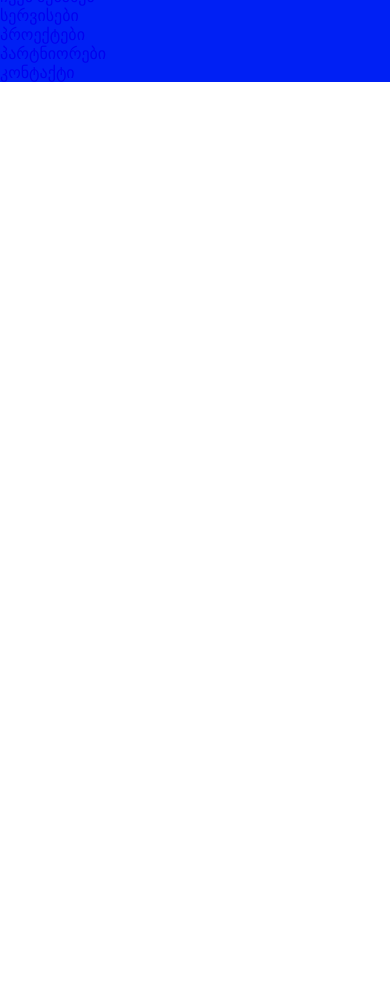
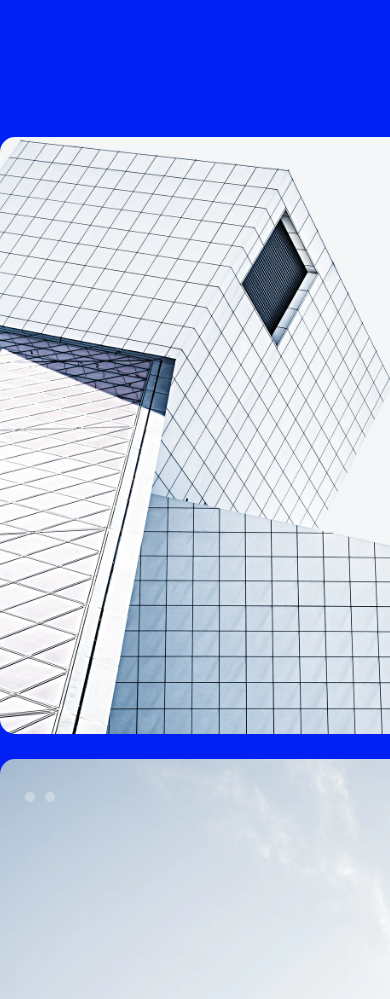
Before and after one commit to Effimowsky/davaleba-11, a plain HTML site: page index.html in a window 390 px wide. Shown: the part 101-1100 px from the top of the page. Before the commit the page ends 844 px from the top, so only its background shows below. Drawn offline with Linux system fonts and the light colour scheme.

Commit message:
add responsive on 1024 resolution

```diff
--- a/index.html
+++ b/index.html
@@ -9,31 +9,48 @@
   </head>
   <body>
     <header>
-      <div class="container">
+      <div class="container flex">
         <img src="images/logo.png" class="logo" alt="logo" />
-        <nav class="navbar">
+        <div class="navbar">
+          <nav>
             <ul>
-            <li>
+              <li class="navbar-li">
                 <a href="#">მთავარი</a>
               </li>
-            <li>
+              <li class="navbar-li">
                 <a href="#">ჩვენ შესახებ</a>
               </li>
-            <li>
+              <li class="navbar-li">
                 <a href="#">სერვისები</a>
               </li>
-            <li>
+              <li class="navbar-li">
                 <a href="#">პროექტები</a>
               </li>
-            <li>
+              <li class="navbar-li">
                 <a href="#">პარტნიორები</a>
               </li>
-            <li>
+              <li class="navbar-li contact-box">
                 <a href="#">კონტაქტი</a>
               </li>
             </ul>
           </nav>
         </div>
+      </div>
     </header>
+    <section>
+      <div class="image-box flex">
+        <div class="container image-box1">
+          <img src="images/image1.png" alt="photo" />
+          <div class="circles container">
+            <div class="circle"></div>
+            <span></span>
+            <span></span>
+          </div>
+        </div>
+        <div class="container image-box2">
+          <img src="images/image2.png" alt="photo" />
+        </div>
+      </div>
+    </section>
   </body>
 </html>
--- a/styles/main.css
+++ b/styles/main.css
@@ -12,10 +12,77 @@
 }
 header {
   background-color: #0020f4;
+  padding: 20px;
 }
 ul {
   list-style: none;
+  display: flex;
 }
 a {
   text-decoration: none;
 }
+.flex {
+  display: flex;
+  justify-content: space-around;
+  align-items: center;
+}
+.navbar-li {
+  margin: 0 10px;
+}
+.navbar-li a {
+  color: #fff;
+  font-size: 16px;
+}
+.contact-box a {
+  background-color: #fff;
+  color: black;
+  border-radius: 28px;
+  width: 160px;
+  padding: 18px 43px;
+}
+.image-box {
+  background-color: #0020f4;
+  padding-top: 133px;
+  justify-content: space-evenly;
+  overflow-x: hidden;
+}
+.image-box1 {
+  width: 707px;
+  height: 597px;
+  margin-right: 25px;
+}
+.image-box2 {
+  width: 948px;
+  height: 800px;
+}
+.circles {
+  display: flex;
+  margin-top: 49px;
+  cursor: pointer;
+}
+.circle {
+  background-color: #ffffff;
+  width: 10px;
+  height: 10px;
+  margin: 5px;
+  border-radius: 50%;
+}
+.circles span {
+  background-color: #ffffff;
+  width: 10px;
+  height: 10px;
+  margin: 5px;
+  border-radius: 50%;
+  opacity: 0.3;
+}
+@media (max-width: 1024px) {
+  .navbar {
+    display: none;
+  }
+  .image-box {
+    flex-wrap: wrap;
+  }
+  .image-box2 {
+    margin-top: 25px;
+  }
+}
```
Also changed, not shown: images/image1.png (added), images/image2.png (added), images/image3.PNG (added), images/image4.PNG (added). Lines whose indentation alone changed are shown as unchanged.
